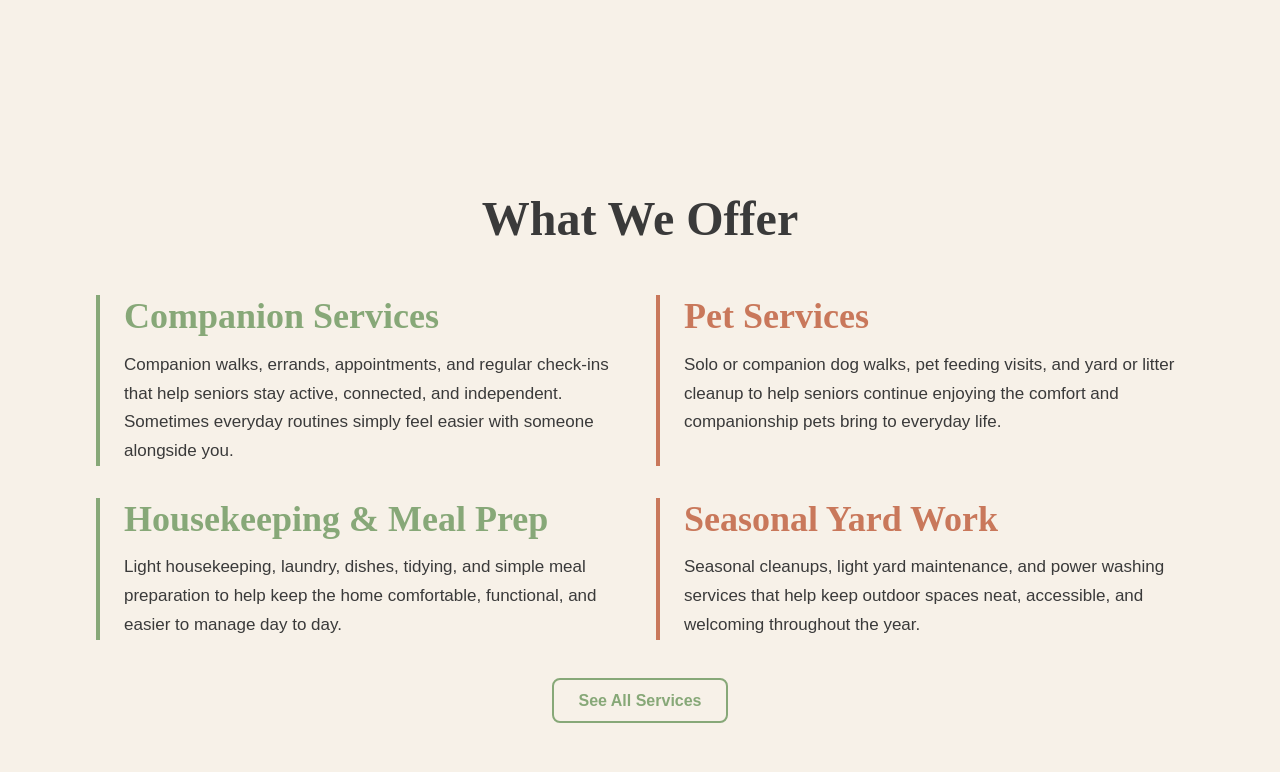
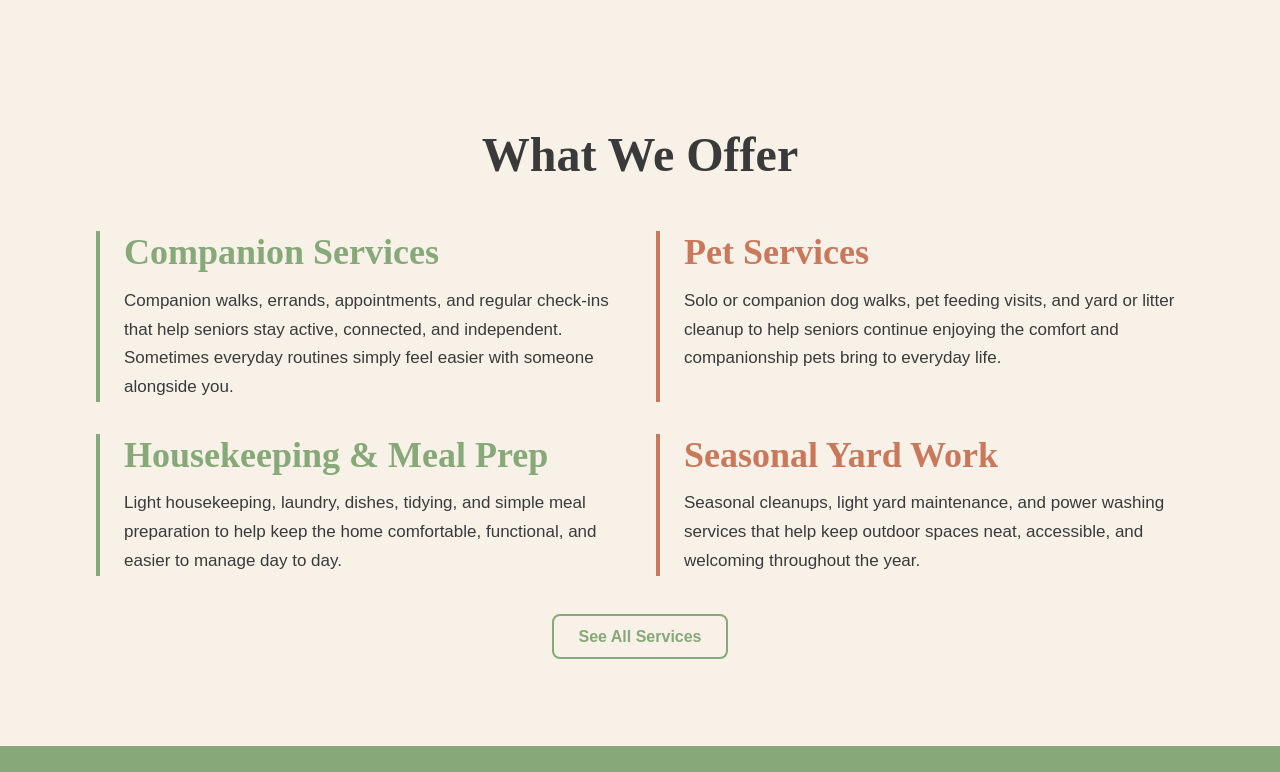
Before and after one commit to GoodCompanySCS/goodcompany-scs, a Next.js app: page / in a window 1280 px wide. Shown: the part 548-1320 px from the top of the page. Built offline with nearby package versions, Linux system fonts and the light colour scheme.

Commit message:
Update page.tsx

```diff
--- a/app/page.tsx
+++ b/app/page.tsx
@@ -64,10 +64,10 @@ export default function Home() {
         </div>
       </section>
 
-      {/* Services Overview */}
-      <section className="section-padding" style={{ backgroundColor: 'var(--cream)' }}>
-        <div className="container-max">
-          <h2 className="mb-12 text-center">What We Offer</h2>
+     {/* Services Overview */}
+      <section className="pt-4 md:pt-8 pb-16 md:pb-24" style={{ backgroundColor: 'var(--cream)' }}>
+          <div className="container-max">
+            <h2 className="mb-12 text-center">What We Offer</h2>
           <div className="grid grid-cols-1 md:grid-cols-2 gap-8">
             <div style={{ borderLeftColor: 'var(--sage)', borderLeftWidth: '4px' }} className="pl-6">
               <h3 style={{ color: 'var(--sage)' }} className="mb-3">Companion Services</h3>
```
